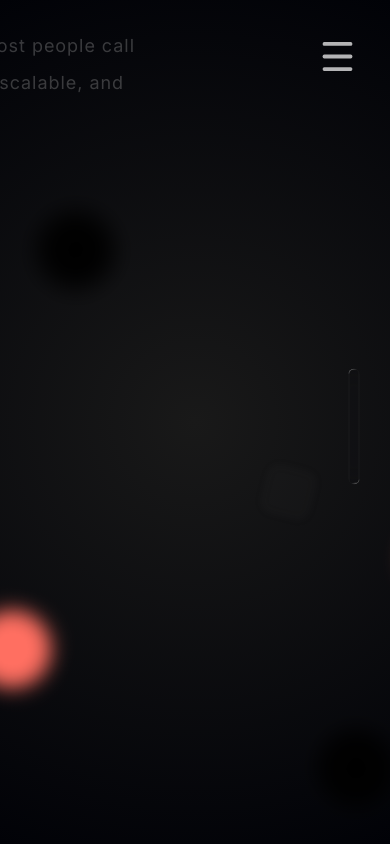
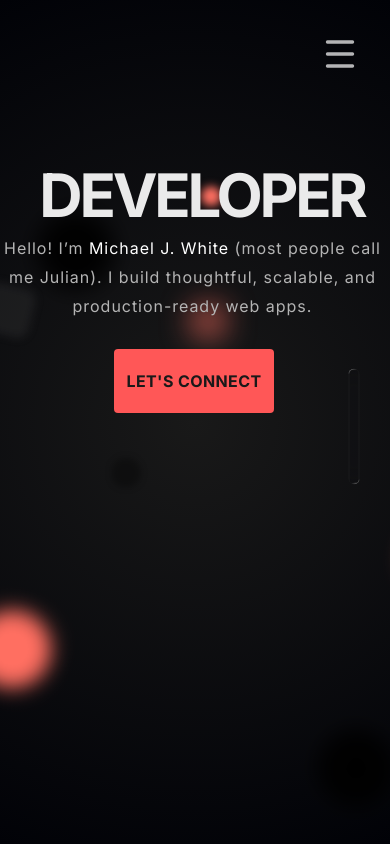
Before and after one commit to mj-codices/my-portfolio, a Next.js app: page / in a window 390 px wide. Shown: the top 844 px of the page. Built offline with nearby package versions, Linux system fonts and the light colour scheme; no server answers.

Commit message:
Refined FadeSection wrapper to include disabled toggle Set custom hidden breakpoint on ScrollIndicator Set layout and styles on custom breakpoint for NavIcon, CTA Chevrons in CTA Button Set responsive display for Hero component

```diff
--- a/src/app/components/hero/Hero.tsx
+++ b/src/app/components/hero/Hero.tsx
@@ -1,6 +1,6 @@
 "use client";
 
-import { useState } from "react";
+import { useState, useEffect } from "react";
 import {
   type MotionValue,
   useTransform,
@@ -21,6 +21,20 @@ interface HeroProps {
 
 export default function Hero({ scrollYProgress, setIsHoveringCTA }: HeroProps) {
   const [isHovered, setIsHovered] = useState(false);
+  const [isStacked, setIsStacked] = useState(false);
+
+  // Dynamic Viewport Listener
+  useEffect(() => {
+    const handleResize = () => {
+      setIsStacked(window.innerWidth <= 1132);
+    };
+
+    // Run on mount to check initial size
+    handleResize();
+
+    window.addEventListener("resize", handleResize);
+    return () => window.removeEventListener("resize", handleResize);
+  }, []);
 
   /* ----------------------------------------------------------------
      SCROLL-LINKED TYPOGRAPHIC SPACING INTERPOLATIONS
@@ -73,25 +87,29 @@ export default function Hero({ scrollYProgress, setIsHoveringCTA }: HeroProps) {
   };
 
   return (
-    <section className="relative w-full h-screen flex items-center justify-start overflow-hidden">
-      <FadeSection>
+    <section className="relative w-full h-screen flex items-center max-[1132px]:justify-center justify-start overflow-hidden">
+      <FadeSection disabled={isStacked}>
         <motion.div
           style={{ y: launchY }}
-          className="absolute right-1/2 top-1/4 mx-15 mt-[-1rem] remove-padding shrink-con text-left z-10"
+          className="max-[1132px]:relative absolute max-[1132px]:left-43 max-[1132px]:translate-y-48 right-1/2 top-1/4 max-[1231px]:translate-x-8 mx-15 mt-[-1rem] text-left z-5"
         >
           {/* Main Presentational Header */}
-          <h1 className="text-7xl shrink-heading font-bold mt-15 uppercase -translate-y-6 leading-[3.9rem] tracking-[-.2rem]">
-            <span className="block hero-heading whitespace-nowrap">Full-stack</span>
-            <span className="block pl-4 brightness-130">
-              Developer
+          <h1 className="max-[1132px]:text-6xl text-7xl shrink-heading font-bold mt-15 max-[1132px]:text-center uppercase -translate-y-6 leading-[3.9rem] tracking-[-.2rem]">
+            <span className="block hero-heading whitespace-nowrap">
+              Full-stack
             </span>
+            <span className="block pl-4 brightness-130">Developer</span>
           </h1>
 
           {/* Abstracted Subtitle Typographic Module */}
-          <HeroText pushSpace={pushSpace} pushSpaceBtm={pushSpaceBtm} />
+          <HeroText
+            pushSpace={pushSpace}
+            pushSpaceBtm={pushSpaceBtm}
+            isStacked={isStacked}
+          />
 
           {/* Interactive Button CTA Hub */}
-          <div className="inline-block relative ml-1 group">
+          <div className="inline-block relative group ml-3 max-[1132px]:ml-0">
             <motion.button
               animate={isHovered ? "hover" : "idle"}
               onMouseEnter={() => {
@@ -103,14 +121,14 @@ export default function Hero({ scrollYProgress, setIsHoveringCTA }: HeroProps) {
                 setIsHovered(false);
               }}
               onMouseUp={handleRelease}
-              className="ml-1 px-3 py-5 bg-[var(--color-accent)]
+              className="px-3 py-5 bg-[var(--color-accent)]
  text-[var(--color-secondary)] rounded font-semibold
- text-lg tracking-wide cursor-pointer
+ max-[1132px]:text-base text-lg tracking-wide cursor-pointer
  button button--calypso
- mx-auto block z-10"
+ max-[1132px]:mx-44 block z-10"
             >
               {/* Layout Layer 1: Baseline Idle Presentation Text */}
-              <span>LET'S CONNECT</span>
+              <span className="whitespace-nowrap">LET'S CONNECT</span>
 
               {/* ===========================================================
                   LAYOUT LAYER 2: HYBRID HOVER OVERLAY STREAM
@@ -121,7 +139,7 @@ export default function Hero({ scrollYProgress, setIsHoveringCTA }: HeroProps) {
                   - Chevron Container (<motion.span>): Uses Framer Motion variants
                     to handle the initial fade-in/drop entrance layout reveal.
                   =========================================================== */}
-              <span className="text-lg btn-hover-content">
+              <span className="max-[1132px]:text-base text-lg btn-hover-content">
                 {/* Prevents internal frame collisions with your CSS */}
                 <span
                   id="mouseTextCTA"
@@ -143,7 +161,7 @@ export default function Hero({ scrollYProgress, setIsHoveringCTA }: HeroProps) {
         </motion.div>
       </FadeSection>
 
-      <div className="absolute left-1/2 top-1/2">
+      <div className="max-[1132px]:relative absolute max-[1132px]:top-[-7rem] max-[1132px]:left-[-22rem] left-1/2 top-1/2  max-[1231px]:-translate-x-10 ">
         <HeroCluster scrollYProgress={scrollYProgress} />
       </div>
     </section>
--- a/src/app/components/hero/HeroText.tsx
+++ b/src/app/components/hero/HeroText.tsx
@@ -5,6 +5,7 @@ type HeroTextProps = {
   pushSpace: MotionValue<number>;
   /** Dynamic tracking unit pushing bottom vertical margins based on early scroll steps */
   pushSpaceBtm: MotionValue<number>;
+  isStacked: boolean;
 };
 
 // -----------------------------------------------------------------
@@ -20,21 +21,21 @@ type HeroTextProps = {
 // - Note: The intro text fade-in sequence is fully managed by the parent
 //   layout wrapper (FadeSection), not directly inside this subcomponent.
 // -----------------------------------------------------------------
-export default function HeroText({ pushSpace, pushSpaceBtm }: HeroTextProps) {
+export default function HeroText({ pushSpace, pushSpaceBtm, isStacked }: HeroTextProps) {
   return (
-    <div className="shrink-para-wrapper max-w-lg">
+    <div className="max-w-md pl-15 sm:pl-0 sm:max-w-lg justify-center">
       {/* Scroll-Linked Margin Spacer:
         Transforms real-time window tracking parameters directly into
         layout separation variables above and below the paragraph block.
       */}
       <motion.div
-        style={{
-          marginTop: pushSpace,
-          marginBottom: pushSpaceBtm,
+     style={{
+          marginTop: isStacked ? 0 : pushSpace,
+          marginBottom: isStacked ? 0 : pushSpaceBtm,
         }}
       >
         <div>
-          <p className="text-lg leading-[2.3rem] tracking-[.06rem] pb-10">
+          <p className="text-base sm:text-lg max-[1132px]:leading-[1.8rem] leading-[2.3rem] tracking-[.06rem] max-[1132px]:pb-7 pb-10 max-[1132px]:text-center mt-[-1rem] sm:mt-0">
             Hello! I’m <span className="text-white">Michael J. White</span>{" "}
             (most people call me Julian). I build thoughtful, scalable, and
             production-ready web apps.
--- a/src/app/components/hero/heroCluster/HeroCluster.tsx
+++ b/src/app/components/hero/heroCluster/HeroCluster.tsx
@@ -1,4 +1,5 @@
 import Image from "next/image";
+import { useState, useEffect } from "react";
 import {
   useTime,
   motion,
@@ -8,6 +9,7 @@ import {
 } from "framer-motion";
 import "./HeroCluster.css";
 import { FadeSection } from "../../wrappers/FadeSection";
+import React from "react";
 
 interface HeroClusterProps {
   /** Global scroll tracking sequence reference used to drive kinetic exit and entry animations */
@@ -22,6 +24,20 @@ interface HeroClusterProps {
  * wrappers to slide interactive elements out of frame while maintaining background depth isolation.
  */
 export default function HeroCluster({ scrollYProgress }: HeroClusterProps) {
+    const [isStacked, setIsStacked] = useState(false);
+
+  // Dynamic Viewport Listener
+  useEffect(() => {
+    const handleResize = () => {
+      setIsStacked(window.innerWidth <= 1132);
+    };
+
+    // Run on mount to check initial size
+    handleResize();
+
+    window.addEventListener("resize", handleResize);
+    return () => window.removeEventListener("resize", handleResize);
+  }, []);
   /* ----------------------------------------------------------------
      PARALLAX / SCROLL MOTION
      Dislodges targeted vector nodes relative to initial scroll bounds
@@ -68,7 +84,7 @@ export default function HeroCluster({ scrollYProgress }: HeroClusterProps) {
           BACKGROUND AMBIENCE (LOW-TIER DEPTH - STATIC)
           Static blurred backplates providing ambient color fields.
           ----------------------------------------------------------- */}
-      <FadeSection>
+      <FadeSection disabled={isStacked}>
         <div className="blur-xs">
           <div
             id="square-1"
@@ -81,11 +97,11 @@ export default function HeroCluster({ scrollYProgress }: HeroClusterProps) {
           ESCAPE LAYER MATRIX 1: Tracks Git and Node elements
           =========================================================== */}
       <motion.div style={{ y: launchY }}>
-        <FadeSection>
+        <FadeSection disabled={isStacked}>
           {/* Git Icon Asset Block */}
           <div
             id="square-3"
-            className="gitGlow z-15 absolute top-15 left-8 w-[80px] h-[80px]
+            className="gitGlow z-15 absolute top-15 left-8  w-[70px] h-[70px] sm:w-[80px] sm:h-[80px]
              backdrop-blur-md rounded-xl relative overflow-visible"
             style={{
               backgroundColor: "rgba(50, 50, 43, 0.02)",
@@ -118,11 +134,11 @@ export default function HeroCluster({ scrollYProgress }: HeroClusterProps) {
           </div>
         </FadeSection>
 
-        <FadeSection>
+        <FadeSection disabled={isStacked}>
           {/* Node JS Asset Block */}
           <motion.div
             style={{ y: topY }}
-            className="z-15 absolute bottom-60 left-13 w-[80px] h-[80px]"
+            className="z-15 absolute bottom-60 left-13 w-[70px] h-[70px] sm:w-[80px] sm:h-[80px]"
           >
             <motion.div
               id="square-4"
@@ -164,7 +180,7 @@ export default function HeroCluster({ scrollYProgress }: HeroClusterProps) {
           CHROMATIC VISUAL ACCENTS (STATIC LAYER SANDWICHED BETWEEN TILES)
           These are placed outside the motion.div streams so they stay locked in place.
           ----------------------------------------------------------- */}
-      <FadeSection>
+      <FadeSection disabled={isStacked}>
         <div className="blur-xs">
           <div
             id="circle-1"
@@ -172,7 +188,7 @@ export default function HeroCluster({ scrollYProgress }: HeroClusterProps) {
           />
         </div>
       </FadeSection>
-      <FadeSection>
+      <FadeSection disabled={isStacked}>
         <div className="blur-lg">
           <div
             id="circle-2"
@@ -190,12 +206,12 @@ export default function HeroCluster({ scrollYProgress }: HeroClusterProps) {
         {/* Core Focal Element: React Tile (Consumes mathematical breathing scales) */}
         <motion.div
           id="square-6"
-          className="z-15 absolute left-30 top-10 w-[150px] h-[150px] rounded-xl rotate-7 backdrop-blur-sm relative"
+          className="z-15 absolute left-30 top-10 w-[140px] h-[140px] sm:w-[150px] sm:h-[150px] rounded-xl rotate-7 backdrop-blur-sm relative"
           style={{
             scale: iconScale,
           }}
         >
-          <FadeSection>
+          <FadeSection disabled={isStacked}>
             <div
               className="absolute inset-0 rounded-xl pointer-events-none"
               style={{
@@ -211,7 +227,7 @@ export default function HeroCluster({ scrollYProgress }: HeroClusterProps) {
             />
           </FadeSection>
 
-          <FadeSection>
+          <FadeSection disabled={isStacked}>
             <div className="flex items-center justify-center w-full h-full p-5">
               <Image
                 src={"/decorations/react.svg"}
@@ -224,14 +240,14 @@ export default function HeroCluster({ scrollYProgress }: HeroClusterProps) {
         </motion.div>
 
         {/* Vector Alpha-Mask Vector Block */}
-        <FadeSection>
+        <FadeSection disabled={isStacked}>
           <motion.div
             style={{ y: topY }}
             className="z-15 absolute bottom-45 right-[-9rem]"
           >
             <motion.div
               id="square-5"
-              className="w-[80px] h-[80px] backdrop-blur-xl rounded-xl rotate-350 relative overflow-visible"
+              className="w-[70px] h-[70px] sm:w-[80px] sm:h-[80px] backdrop-blur-xl rounded-xl rotate-350 relative overflow-visible"
               style={{
                 backgroundColor: "#32322b99AA",
               }}
@@ -279,7 +295,7 @@ export default function HeroCluster({ scrollYProgress }: HeroClusterProps) {
       </motion.div>
 
       {/* Ambient Midground Shadow Elements (STATIC BACKGROUNDS) */}
-      <FadeSection>
+      <FadeSection disabled={isStacked}>
         <div className="blur-[3px]">
           <div
             id="circle-3"
@@ -287,7 +303,7 @@ export default function HeroCluster({ scrollYProgress }: HeroClusterProps) {
           />
         </div>
       </FadeSection>
-      <FadeSection>
+      <FadeSection disabled={isStacked}>
         <div className="blur-[3px]">
           <div
             id="circle-4"
--- a/src/app/components/ui/icons/CTAChevrons.tsx
+++ b/src/app/components/ui/icons/CTAChevrons.tsx
@@ -5,7 +5,7 @@ interface CTAChevronsProps {
 }
 
 export default function CTAChevrons({
-  className = "w-24 mr-1",
+  className = "max-[1132px]:w-22 w-24 max-[1132px]:mr-4 mr-1",
 }: CTAChevronsProps) {
   return (
     <motion.span
--- a/src/app/components/ui/nav/NavIcon.tsx
+++ b/src/app/components/ui/nav/NavIcon.tsx
@@ -29,10 +29,9 @@ export default function Menu({ open, onToggle }: MenuProps) {
         <input type="checkbox" checked={open} onChange={onToggle} />
         {/* SVG Hamburger icon with gradient styling */}
         <svg
-          className="cursor-pointer pointer-events-none opacity-70"
+          className="cursor-pointer pointer-events-none opacity-70 max-[1132px]:w-25 max-[1132px]:h-25 w-28 h-28"
           viewBox="0 0 100 100"
-          width="105"
-          height="105"
+
           xmlns="http://www.w3.org/2000/svg"
         >
           <defs>
--- a/src/app/components/wrappers/FadeSection.tsx
+++ b/src/app/components/wrappers/FadeSection.tsx
@@ -7,16 +7,18 @@ interface FadeSectionProps {
     | ((scrollYProgress: MotionValue<number>) => React.ReactNode);
   mode?: "in-out" | "in-only";
   className?: string; // 1. Define the prop in the interface
+  disabled?: boolean;
 }
 
 /**
  * FadeSection
- * Now accepts a className to handle external positioning and z-indexing.
+ * accepts className
  */
 export function FadeSection({
   children,
+  disabled = false,
   mode = "in-out",
-  className = "" // 2. Default to empty string to avoid "undefined" in DOM
+  className = "", // 2. Default to empty string to avoid "undefined" in DOM
 }: FadeSectionProps) {
   const ref = useRef(null);
 
@@ -27,9 +29,7 @@ export function FadeSection({
 
   const opacity = useTransform(
     scrollYProgress,
-    mode === "in-only"
-      ? [0, 0.2, 1]
-      : [0, 0.18, 0.55, 0.75],
+    mode === "in-only" ? [0, 0.2, 1] : [0, 0.18, 0.55, 0.75],
     mode === "in-only" ? [0, 1, 1] : [0, 1, 1, 0.3]
   );
 
@@ -39,10 +39,8 @@ export function FadeSection({
       /* 3. Pass the className to the motion element */
       className={className}
     >
-      <motion.div style={{ opacity }}>
-        {typeof children === "function"
-          ? children(scrollYProgress)
-          : children}
+      <motion.div style={{ opacity: disabled ? 1 : opacity }}>
+        {typeof children === "function" ? children(scrollYProgress) : children}
       </motion.div>
     </motion.section>
   );
--- a/src/app/page.tsx
+++ b/src/app/page.tsx
@@ -65,7 +65,7 @@ export default function Home() {
   Fades out once Mission section enters viewport.
 */}
         <div
-          className={`absolute bottom-30 left-1/2 transform -translate-x-1/2 transition-opacity duration-800 ${
+          className={`absolute bottom-30 left-1/2 transform -translate-x-1/2 transition-opacity duration-800 max-[1132px]:hidden ${
             showIndicator && !isHoveringCTA ? "opacity-15" : "opacity-0"
           }`}
         >
```
Also changed, not shown: src/app/components/hero/Hero.css (+7 -0 lines).
